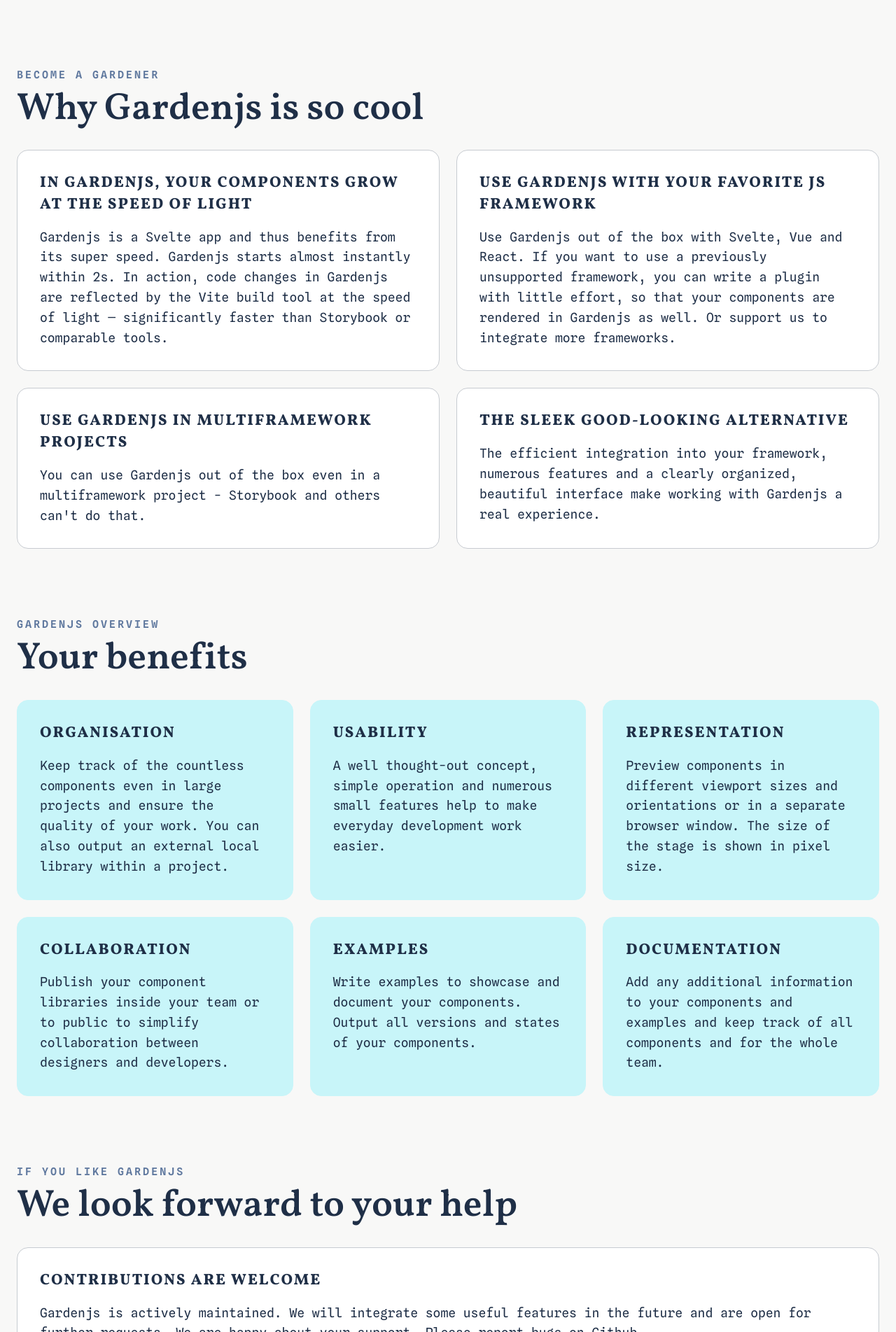
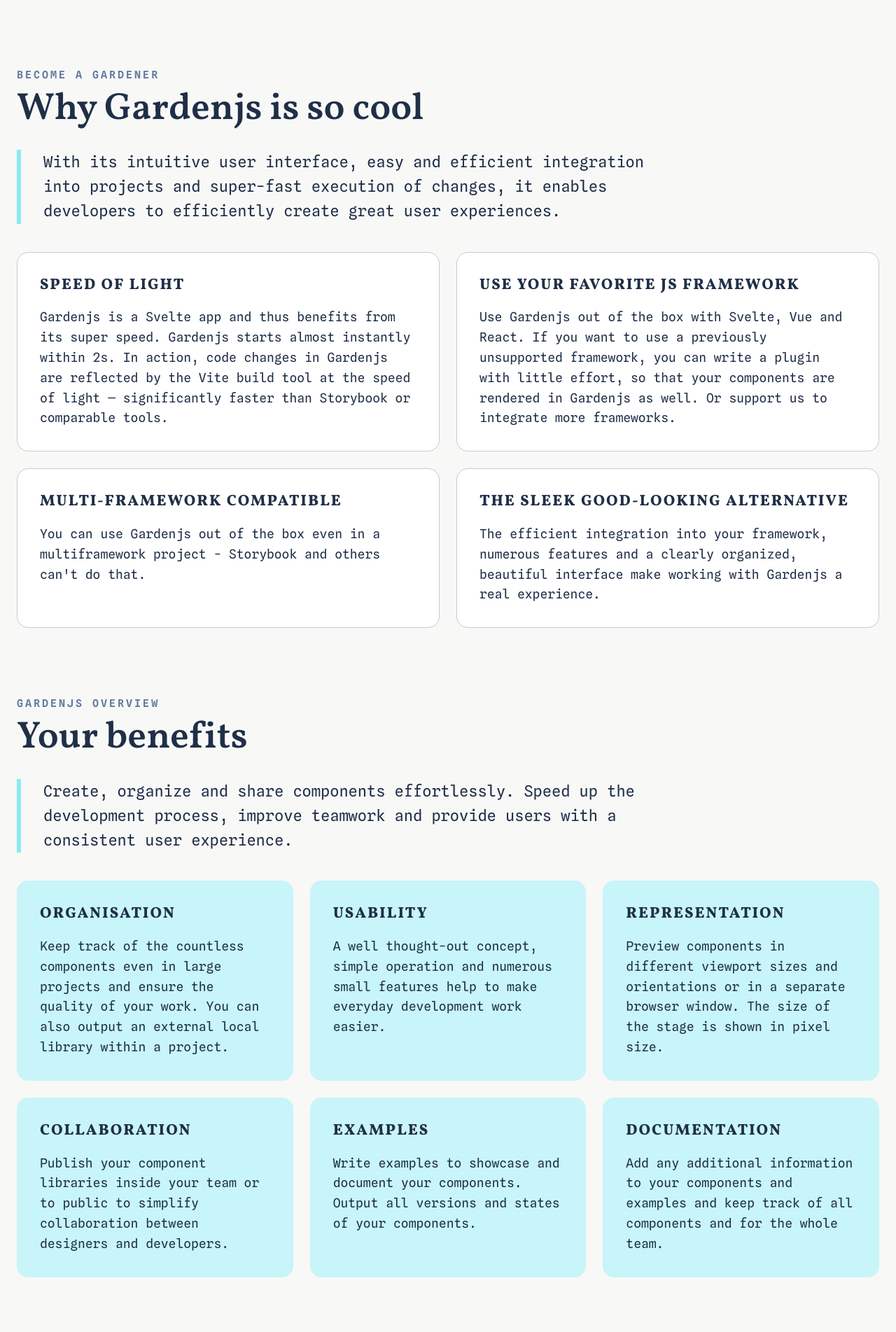
Before and after one commit to gardenjs/docs, a SvelteKit app: page / in a window 1280 px wide. Shown: the part 1629-3532 px from the top of the page at 70% size. Built offline with nearby package versions, Linux system fonts and the light colour scheme.

Commit message:
content improvements

```diff
--- a/src/routes/(homepage)/+page.svelte
+++ b/src/routes/(homepage)/+page.svelte
@@ -15,23 +15,24 @@
   <ChapterIntro isPagetitle
     superscript="This is Gardenjs"
     pagetitle="UI component library explorer for JS frameworks"
-    intro="Gardenjs is the showroom for what you grow: The explorer represents each UI component of your design system in isolation. Gardenjs is developed for projects of any size. Gardenjs is open source under the MIT license and free." />
+    intro="Gardenjs promotes modular and reusable code, streamlines collaboration between team members and increases overall productivity. Gardenjs is designed for projects of any size. Gardenjs is open source under the MIT license and free." />
   <Logogallery />
   <Blockquote
     quote="«Building a frontend is like gardening. Grow your components and layouts, maintain them and control their growth. Build great products and reap the rewards of your work!»"
     author="John Doe, coder & gardener" />
   <ChapterIntro
     superscript="Become a gardener"
-    title="Why Gardenjs is so cool" />
+    title="Why Gardenjs is so cool"
+    intro="With its intuitive user interface, easy and efficient integration into projects and super-fast execution of changes, it enables developers to efficiently create great user experiences." />
   <div class="cards-2cols">
     <Cards
-      title="In Gardenjs, your components grow at the speed of light"
+      title="Speed of light"
       paragraph="Gardenjs is a Svelte app and thus benefits from its super speed. Gardenjs starts almost instantly within 2s. In action, code changes in Gardenjs are reflected by the Vite build tool at the speed of light — significantly faster than Storybook or comparable tools." />
     <Cards
-      title="Use Gardenjs with your favorite JS framework"
+      title="Use your favorite JS framework"
       paragraph="Use Gardenjs out of the box with Svelte, Vue and React. If you want to use a previously unsupported framework, you can write a plugin with little effort, so that your components are rendered in Gardenjs as well. Or support us to integrate more frameworks." />
     <Cards
-      title="Use Gardenjs in multiframework projects"
+      title="Multi-framework compatible"
       paragraph="You can use Gardenjs out of the box even in a multiframework project - Storybook and others can't do that." />
     <Cards
       title="The sleek good-looking alternative"
@@ -39,7 +40,8 @@
   </div>
   <ChapterIntro
     superscript="Gardenjs overview"
-    title="Your benefits" />
+    title="Your benefits"
+    intro="Create, organize and share components effortlessly. Speed up the development process, improve teamwork and provide users with a consistent user experience." />
   <div class="cards-3cols">
     <Cards isHgCard
       title="Organisation"
@@ -62,10 +64,16 @@
   </div>
   <ChapterIntro
     superscript="If you like Gardenjs"
-    title="We look forward to your help" />
-  <Cards
-    title="Contributions are welcome"
-    paragraph="Gardenjs is actively maintained. We will integrate some useful features in the future and are open for further requests. We are happy about your support. Please report bugs on Github." />
+    title="We look forward to your help"
+    intro="Gardenjs is published under the MIT license and therefore free to use. We are therefore particularly pleased about your support." />
+  <div class="cards-2cols">
+    <Cards
+      title="Support us"
+      paragraph="You can support us by using Gardenjs, by writing a plugin for a new framework (which we will then gladly point out), by reporting bugs or by writing documentation. We are happy about your support." />
+    <Cards
+      title="Make a donation"
+      paragraph="A donation model is planned if Gardenjs is well received. A list of possible features can be found in the documentation. Please contact us if you would like to have one of the features integrated as soon as possible." />
+  </div>
 </Main>
 
 <style lang="scss">
@@ -74,8 +82,13 @@
   display: grid;
   grid-template-columns: repeat(1, 1fr);
   gap: 1rem;
+  margin: 1.5rem 0 0;
+  @media (min-width: 840px) {
+    margin: 2rem 0 0;
+  }
   @media (min-width: 960px) {
     gap: 1.5rem;
+    margin: 2.5rem 0 0;
   }
 }
 @media (min-width: 600px) {
```
